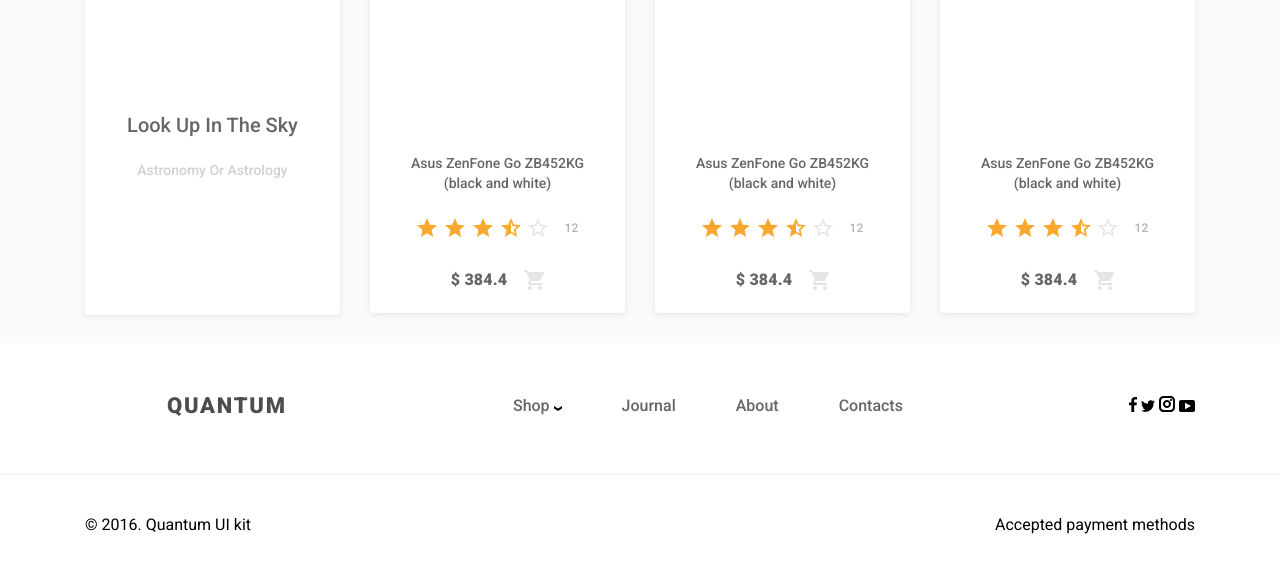
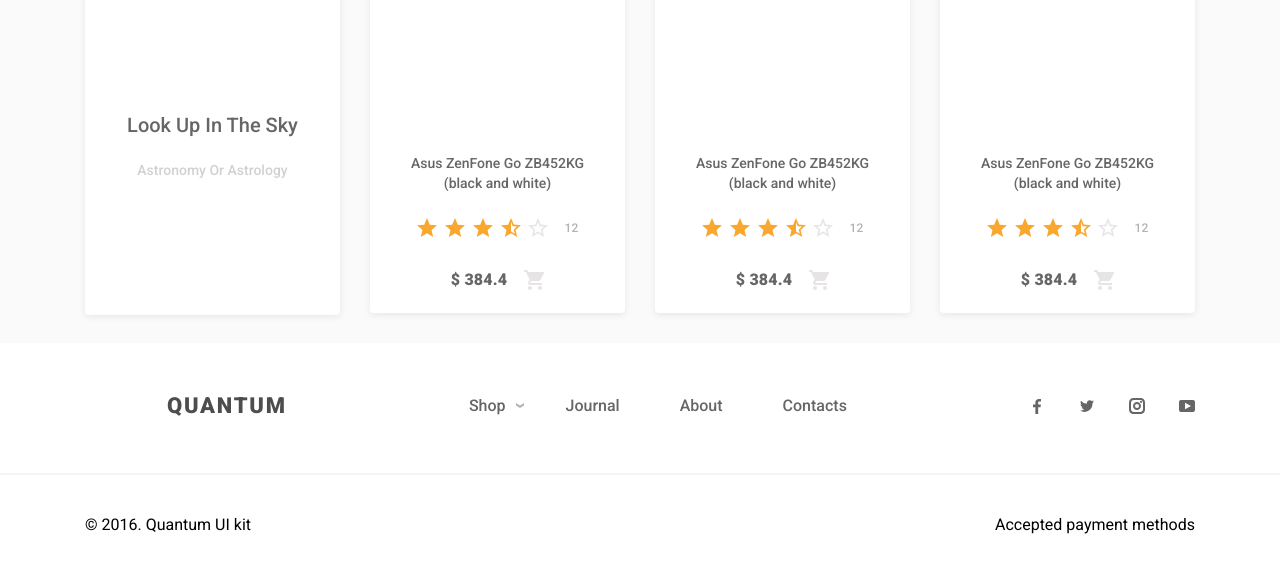
Before and after one commit to VitalyBaboshin/layout_-FP_online-store, a plain HTML site: page index.html in a window 1280 px wide. Shown: the part 1541-2114 px from the top of the page. Drawn offline with nearby package versions, Linux system fonts and the light colour scheme; files that its build step writes are made by us from their sources.

```diff
--- a/scss/blocks/_nav-footer.scss
+++ b/scss/blocks/_nav-footer.scss
@@ -18,6 +18,7 @@
   }
 }
 
+
 .nav-footer__link {
   color: #666666;
   font-size: 16px;
@@ -29,3 +30,20 @@
     text-decoration: none;
   }
 }
+
+.nav-footer__link--dropdown {
+  position: relative;
+  span {
+    position: absolute;
+    top: -8px;
+    margin-left: 10px;
+
+    svg {
+      fill: #b3b3b3;
+    }
+  }
+
+  &:hover span svg {
+    fill: $blue;
+  }
+}
--- /dev/null
+++ b/scss/blocks/_social.scss
@@ -0,0 +1,25 @@
+.social {
+  display: flex;
+  align-items: center;
+}
+.social__item {
+
+  width: 16px;
+  text-decoration: none;
+
+  display: flex;
+  align-items: center;
+  justify-content: center;
+
+  & + & {
+    margin-left: 34px;
+  }
+
+  svg {
+    fill: #666;
+  }
+
+  &:hover svg{
+    fill: $blue;
+  }
+}
--- a/scss/main.scss
+++ b/scss/main.scss
@@ -22,3 +22,4 @@
 @import "blocks/card";
 @import "blocks/footer";
 @import "blocks/nav-footer";
+@import "blocks/social";
```
